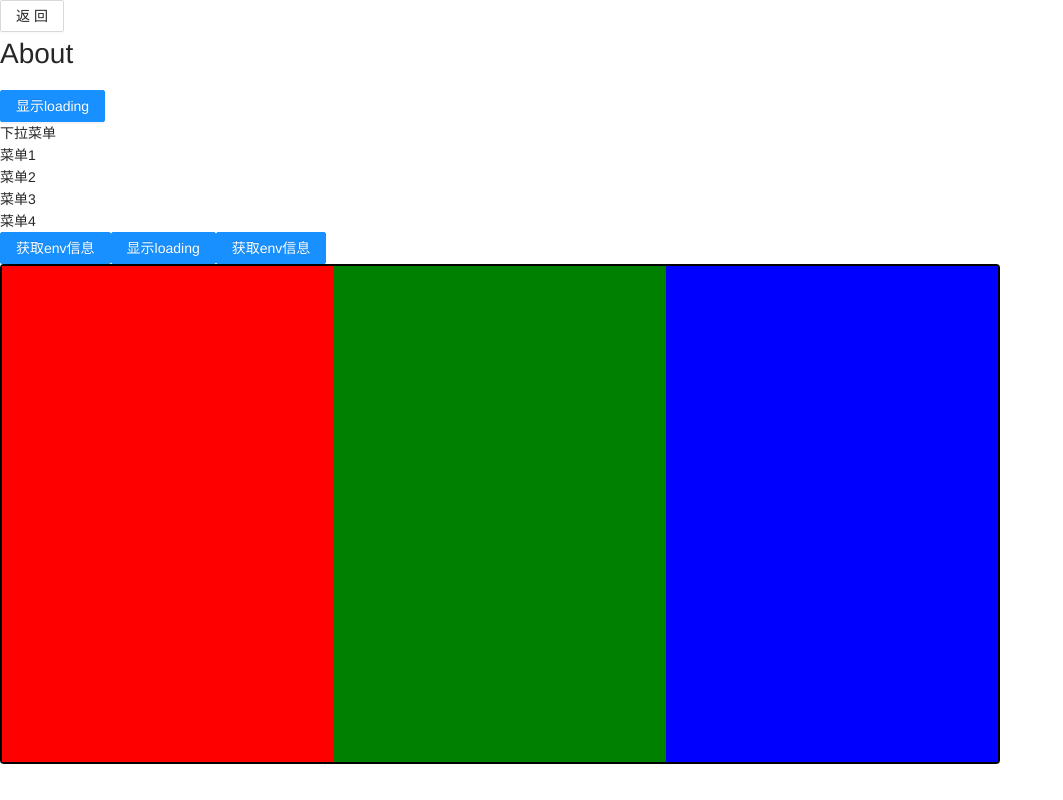
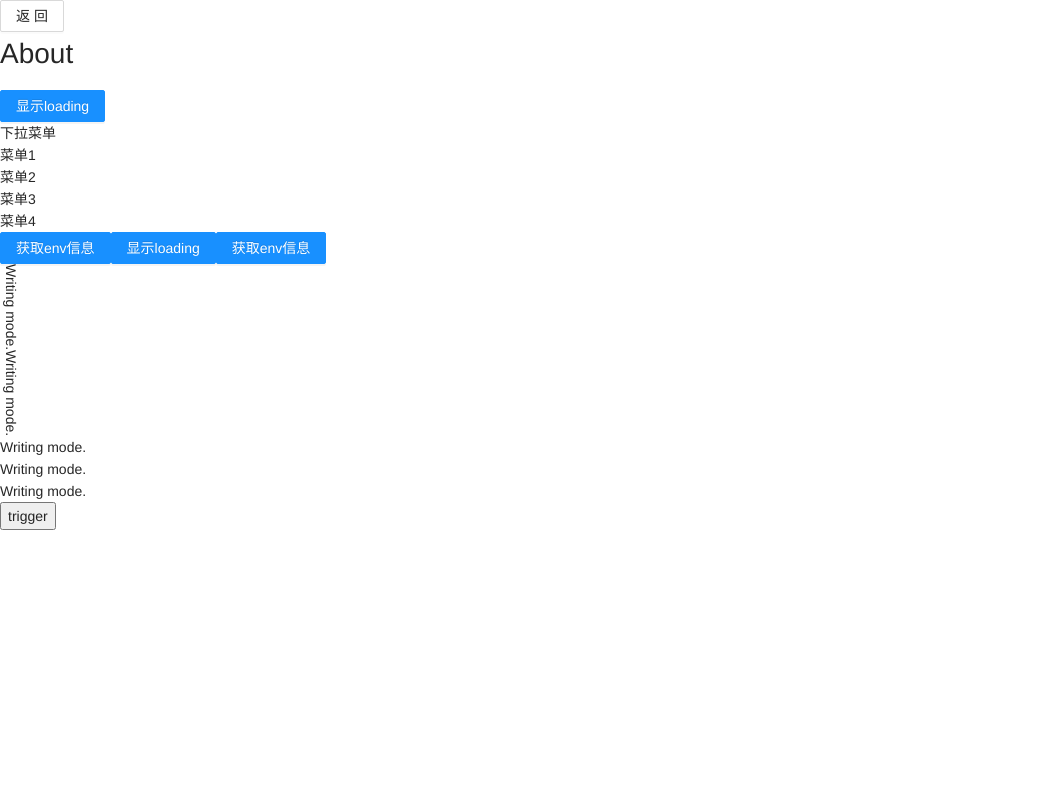
Before and after one commit to jianyi241/pnpm-vite-project, a Vue app: page /about in a window 1280 px wide. Shown: the whole page, without its empty margins (0-1063 px from the left). Built offline with nearby package versions, Linux system fonts and the light colour scheme.

Commit message:
grid layout

```diff
--- a/src/views/about/about.vue
+++ b/src/views/about/about.vue
@@ -30,10 +30,33 @@
         <!--            :text="htmlText"-->
         <!--            :id="74534534"-->
         <!--        ></rich-text>-->
-        <div class="box-wrapper">
+        <div v-if="0" class="box-wrapper">
             <div class="box1" />
             <div class="box2" />
             <div class="box3" />
+        </div>
+        <div class="text-mode">
+            <div class="text" style="writing-mode: vertical-lr">
+                Writing mode.
+            </div>
+            <div class="text" style="writing-mode: vertical-rl">
+                Writing mode.
+            </div>
+            <div class="text" style="writing-mode: horizontal-tb">
+                Writing mode.
+            </div>
+            <div class="text" style="writing-mode: sideways-lr">
+                Writing mode.
+            </div>
+            <div class="text" style="writing-mode: sideways-rl">
+                Writing mode.
+            </div>
+        </div>
+        <button @click="changeDialog()">trigger</button>
+        <div v-if="visible" class="dialog-wrapper">
+            <Transition>
+                <dialog :open="visible">原生dialog</dialog>
+            </Transition>
         </div>
     </div>
 </template>
@@ -45,6 +68,7 @@ import DropDown from '../../components/DropDown.vue'
 import { MenuItem } from '../../model/components/DropDown'
 import useCurrentInstance from '../../hook/useCurrentInstance'
 import RouterUtil from '../../router/instance'
+import Modal from '../../components/Modal.vue'
 // import RichText from '../../components/RichText.vue'
 
 const { globalProperties, proxy } = useCurrentInstance()
@@ -69,6 +93,12 @@ const menuList = ref<Array<MenuItem>>([
         value: '菜单4'
     }
 ])
+
+const visible = ref(false)
+
+const changeDialog = () => {
+    visible.value = !visible.value
+}
 
 const htmlText = ref(`
     <p>丙辰中秋，欢饮达旦，大醉，作此篇，兼怀子由。</p>
@@ -108,7 +138,6 @@ const showLoading = () => {
     width: 1000px;
     display: flex;
     height: 500px;
-    border: 2px solid #000000;
     border-radius: 4px;
     > .box1 {
         flex: 1;
@@ -122,5 +151,14 @@ const showLoading = () => {
         flex: 1;
         background-color: blue;
     }
+    .v-enter-active,
+    .v-leave-active {
+        transition: opacity 0.3s ease;
+    }
+
+    .v-enter-from,
+    .v-leave-to {
+        opacity: 0;
+    }
 }
 </style>
--- a/src/views/home/home.vue
+++ b/src/views/home/home.vue
@@ -76,6 +76,7 @@ import SvgIcon from '../../components/SvgIcon.vue'
 import RouterUtil from '../../router/instance'
 import useCurrentInstance from '../../hook/useCurrentInstance'
 import WangEditor from '../../components/WangEditor.vue'
+import './index.js'
 
 const { globalProperties, proxy } = useCurrentInstance()
 
```
Also changed, not shown: .eslintrc.js, src/views/home/index.js (added).
